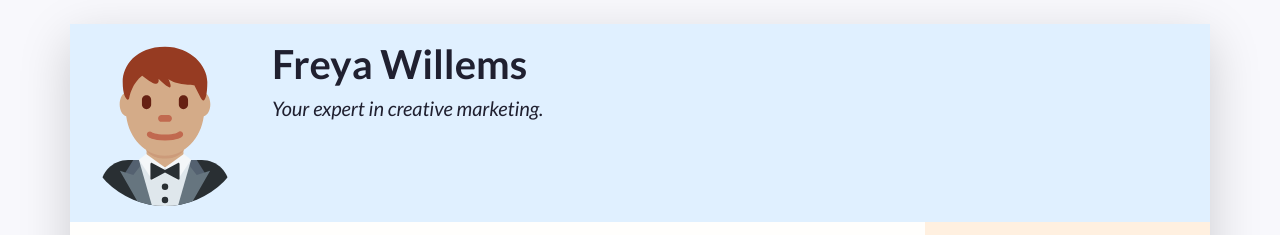
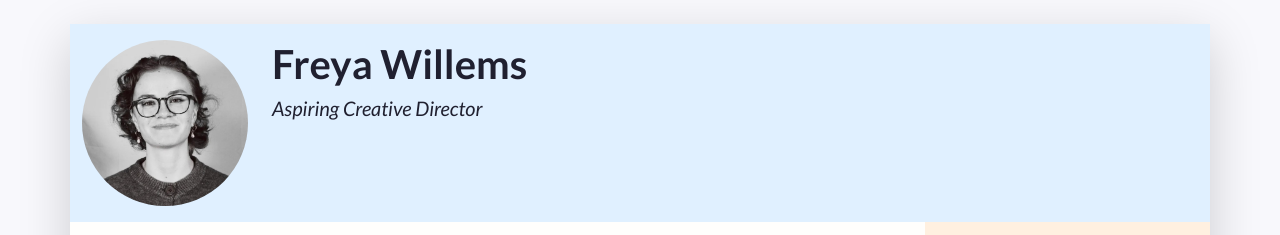
Before and after one commit to freyawillems/cv, a plain HTML site: page index.html in a window 1280 px wide. Shown: the top 235 px of the page. Drawn offline with nearby package versions, Linux system fonts and the light colour scheme.

Commit message:
header_picture_titles

```diff
--- a/index.html
+++ b/index.html
@@ -43,14 +43,14 @@
             "w-100" makes sure the image takes the full width of the column it's in
             "rounded-circle" cuts a circle around the image
           -->
-          <img class="w-100 rounded-circle my-3" src="images/portrait.svg" alt="Portrait of Freya Willems" width="160">
+          <img class="w-100 rounded-circle my-3" src="images/profilepic_freya.jpg" alt="Portrait of Freya Willems" width="160">
         </div>
         <!--
           A container to wrap around your name and tagline. Full-width at small size, then columns of increasing size.
         -->
         <div class="col-12 col-sm-8 col-md-9 col-lg-10 my-3 header-content">
           <h1 class="fw-bolder">Freya Willems</h1>
-          <h5 class="fst-italic tagline">Your expert in creative marketing.</h5>
+          <h5 class="fst-italic tagline">Aspiring Creative Director</h5>
         </div>
       </header>
 
```
Also changed, not shown: images/profilepic_freya.jpg (added), 2 other files.
